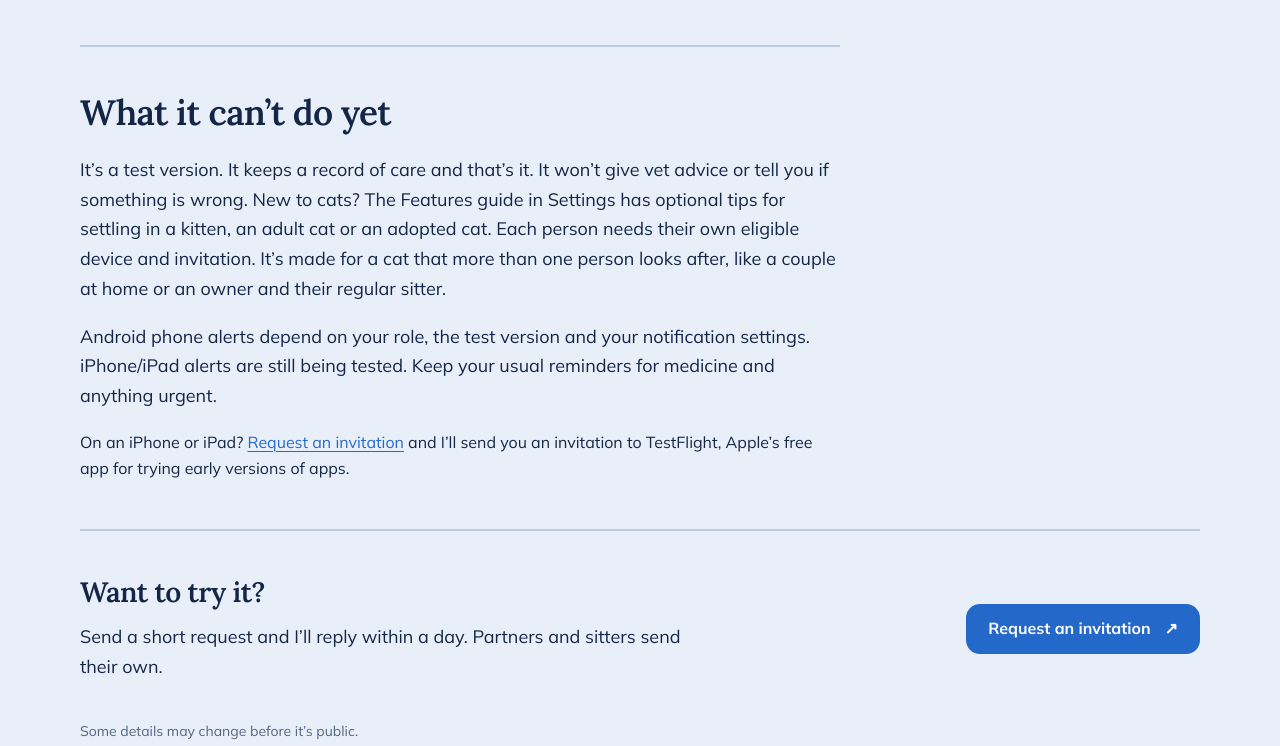
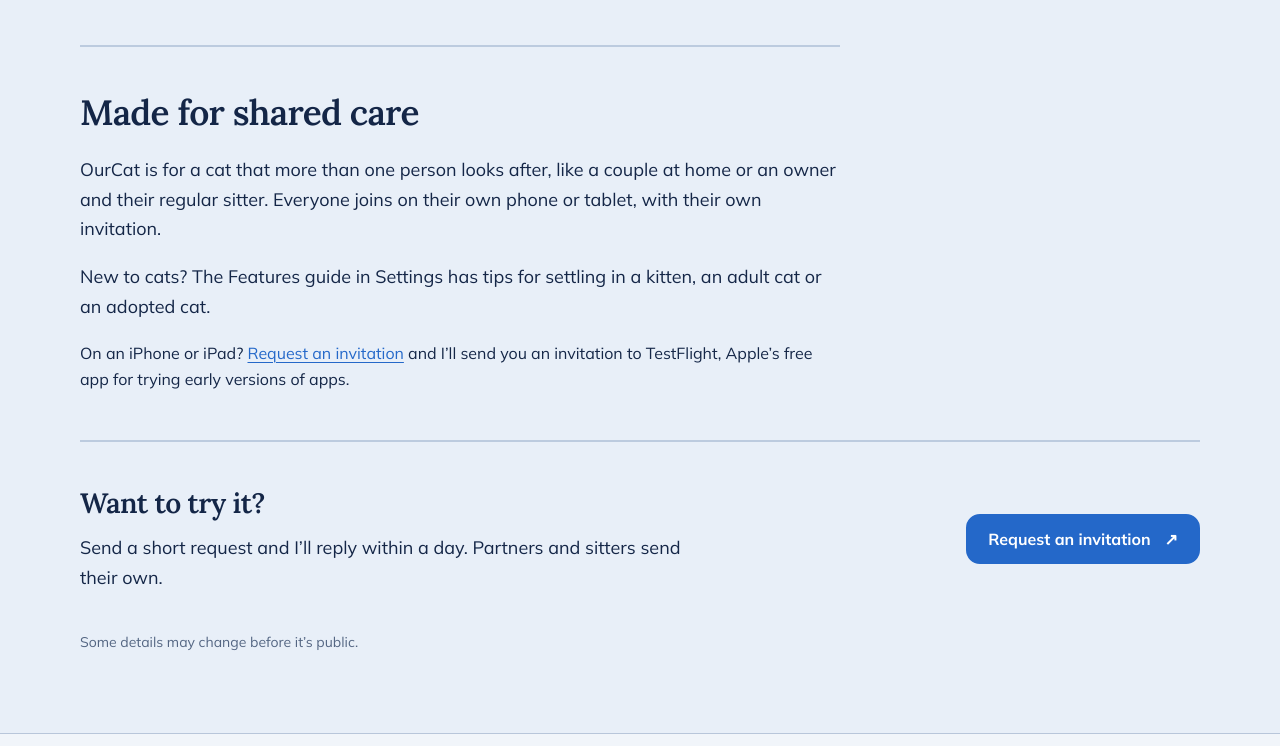
Before and after one commit to powerK10/ourcat-public-pages, a plain HTML site: page features.html in a window 1280 px wide. Shown: the part 3450-4196 px from the top of the page. Drawn offline with Linux system fonts and the light colour scheme.

Commit message:
fix(features): lead with shared care instead of what the app can't do
Co-Authored-By: Claude Opus 5.5 <noreply@anthropic.com>

```diff
--- a/features.html
+++ b/features.html
@@ -26,7 +26,7 @@
 <div class="sticky-cta"><a class="button" href="https://docs.google.com/forms/d/e/1FAIpQLSfE7T2NDWCrKjbO0EXnv6gYh4boQH9e-d9MlrtzAwvURb2s_Q/viewform">Request an invitation <span aria-hidden="true">↗</span></a></div>
 </div>
 
-<section class="section limits" aria-labelledby="limits-title"><h2 id="limits-title">What it can’t do yet</h2><p>It’s a test version. It keeps a record of care and that’s it. It won’t give vet advice or tell you if something is wrong. New to cats? The Features guide in Settings has optional tips for settling in a kitten, an adult cat or an adopted cat. Each person needs their own eligible device and invitation. It’s made for a cat that more than one person looks after, like a couple at home or an owner and their regular sitter.</p><p>Android phone alerts depend on your role, the test version and your notification settings. iPhone/iPad alerts are still being tested. Keep your usual reminders for medicine and anything urgent.</p><p class="small">On an iPhone or iPad? <a href="test">Request an invitation</a> and I’ll send you an invitation to TestFlight, Apple’s free app for trying early versions of apps.</p></section>
+<section class="section good-to-know" aria-labelledby="good-to-know-title"><h2 id="good-to-know-title">Made for shared care</h2><p>OurCat is for a cat that more than one person looks after, like a couple at home or an owner and their regular sitter. Everyone joins on their own phone or tablet, with their own invitation.</p><p>New to cats? The Features guide in Settings has tips for settling in a kitten, an adult cat or an adopted cat.</p><p class="small">On an iPhone or iPad? <a href="test">Request an invitation</a> and I’ll send you an invitation to TestFlight, Apple’s free app for trying early versions of apps.</p></section>
 
 <section class="section invitation-strip"><div><h2>Want to try it?</h2><p>Send a short request and I’ll reply within a day. Partners and sitters send their own.</p></div><a class="button" href="https://docs.google.com/forms/d/e/1FAIpQLSfE7T2NDWCrKjbO0EXnv6gYh4boQH9e-d9MlrtzAwvURb2s_Q/viewform">Request an invitation <span aria-hidden="true">↗</span></a></section>
 <p class="fine end-note">Some details may change before it’s public.</p>
--- a/site.css
+++ b/site.css
@@ -80,7 +80,7 @@ details{border-top:1px solid var(--edge)}details:last-child{border-bottom:1px so
 @media(max-width:380px){.site-header nav{justify-content:space-between;gap:0 2px}.site-header nav a{padding-inline:4px}.actions>.button{width:100%}.hero h1{font-size:2.3125rem}.footer-inner nav{gap:0 20px}}
 @media(prefers-reduced-motion:reduce){*{scroll-behavior:auto!important}}
 @media print{body{background:white;color:black;font-size:12pt}.site-header,.site-footer,.skip,.actions{display:none}.wrap{width:100%;max-width:none}main{padding:0}.note,.contents{background:white}details .answer{display:block}.screen,.print{box-shadow:none;transform:none}}
-.limits{max-width:760px}
+.good-to-know{max-width:760px}
 .brand{margin-right:auto}.site-header nav{order:2}
 .header-cta{order:3;display:inline-flex;align-items:center;min-height:44px;padding:8px 16px;background:var(--action);border:2px solid var(--action);border-radius:12px;color:white;font:700 .9375rem/1.3 Mulish,system-ui,sans-serif;text-decoration:none;white-space:nowrap}.header-cta:hover{background:var(--action-pressed);border-color:var(--action-pressed);color:white;text-decoration:none}
 .points{list-style:none;padding:0;margin:0 0 20px}.points li{position:relative;margin:0 0 6px;padding-left:28px;font-size:1rem;font-weight:600;line-height:1.5}.points li::before{content:"";position:absolute;left:4px;top:.5em;width:12px;height:12px;border-radius:50%;background:var(--mint-ink)}
```
